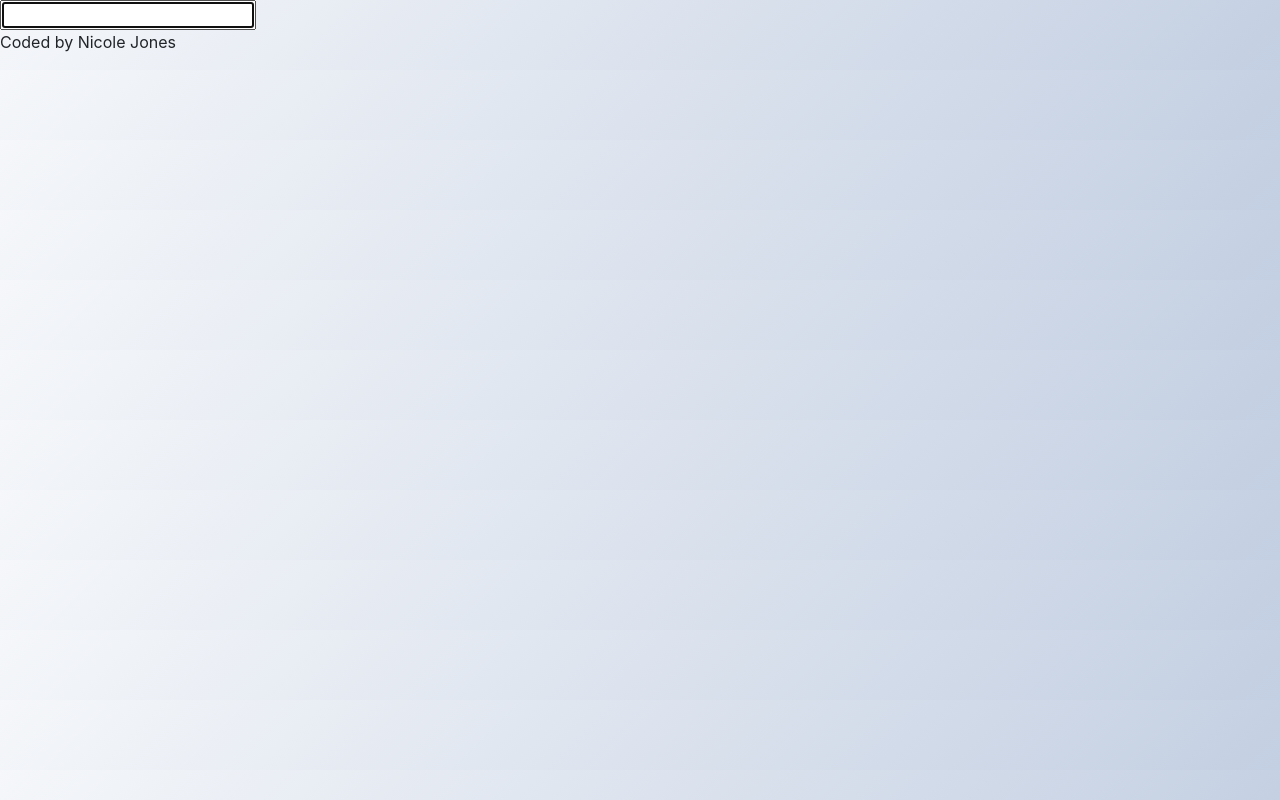
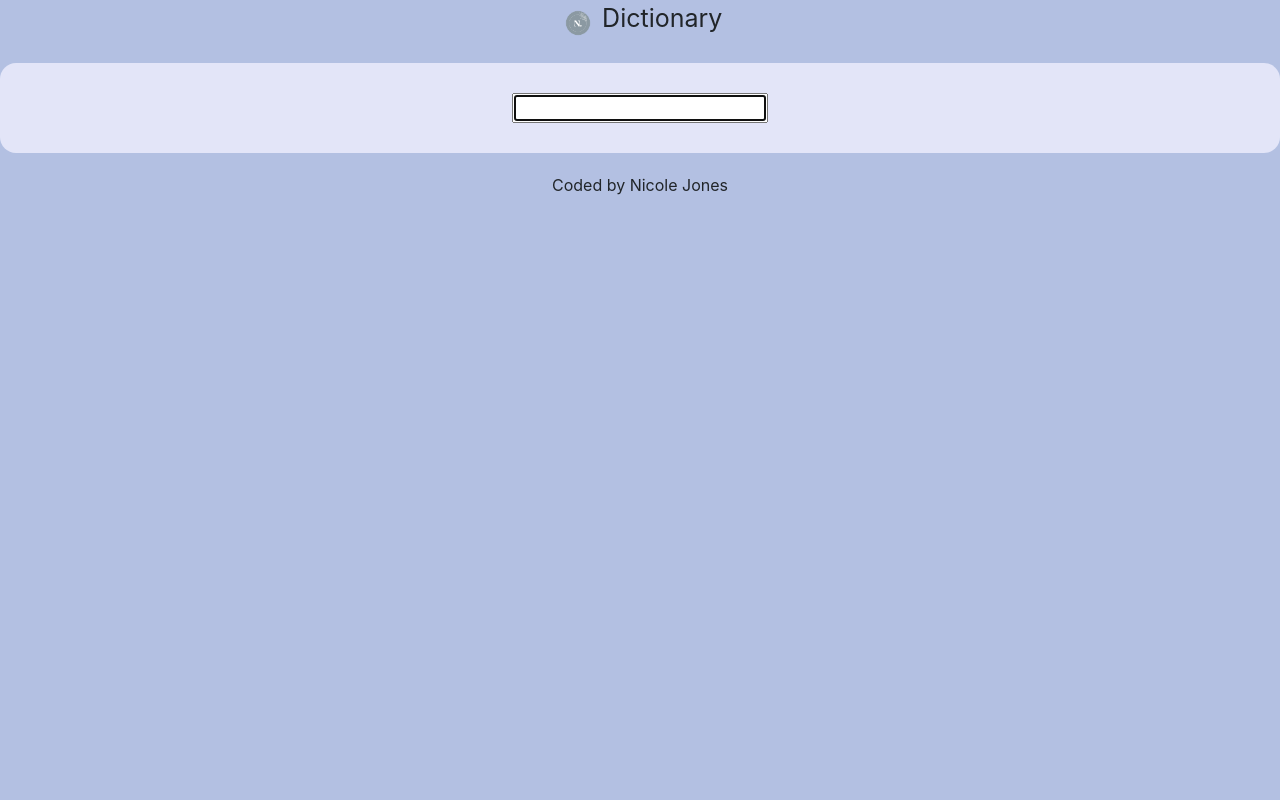
Before and after one commit to nicolemariej/dictionary-project, a React (Create React App) app: page / in a window 1280 px wide. Built offline with nearby package versions, Linux system fonts and the light colour scheme.

Commit message:
Improve styling

```diff
--- a/src/App.css
+++ b/src/App.css
@@ -1,3 +1,19 @@
 body {
-  background: linear-gradient(135deg, #f5f7fa 0%, #c3cfe2 100%);
+  background: rgb(179, 192, 226);
 }
+
+a {
+  color: rgb(139, 71, 160);
+}
+
+.App-logo {
+  max-width: 40px;
+}
+
+.title {
+  font-size: 25px;
+}
+
+.App {
+  text-align: center;
+}
--- a/src/App.js
+++ b/src/App.js
@@ -1,10 +1,17 @@
+import logo from "./logo.png";
 import "./App.css";
 import Dictionary from "./Dictionary";
 
 function App() {
   return (
     <div className="App">
-      <Dictionary />
+      <header className="App-header">
+        <img src={logo} className="App-logo img-fluid" alt="logo" />{" "}
+        <span className="title">Dictionary</span>
+      </header>
+      <main>
+        <Dictionary />
+      </main>
       <p>Coded by Nicole Jones</p>
     </div>
   );
--- a/src/Dictionary.css
+++ b/src/Dictionary.css
@@ -1,2 +1,7 @@
-.Dictionary {
+.Dictionary section {
+  padding: 30px;
+  border-radius: 16px;
+  background: rgb(227, 229, 248);
+  box-shadow: 0 10px 10px rga(0 0 0 / 10%);
+  margin: 20px 0;
 }
--- a/src/Dictionary.js
+++ b/src/Dictionary.js
@@ -25,9 +25,15 @@ export default function Dictionary() {
 
   return (
     <div className="Dictionary">
-      <form onSubmit={search}>
-        <input type="search" autoFocus={true} onChange={handleKeywordChange} />
-      </form>
+      <section>
+        <form onSubmit={search}>
+          <input
+            type="search"
+            autoFocus={true}
+            onChange={handleKeywordChange}
+          />
+        </form>
+      </section>
       <Results results={results} />
     </div>
   );
--- /dev/null
+++ b/src/Phonetic.css
@@ -0,0 +1,3 @@
+.Phonetic a:hover {
+  color: rgb(170, 81, 197);
+}
--- /dev/null
+++ b/src/Phonetic.js
@@ -0,0 +1,13 @@
+import React from "react";
+import "./Phonetic.css";
+
+export default function Phonetic(props) {
+  return (
+    <div className="Phonetic">
+      <a href={props.phonetic.audio} target="blank">
+        Listen
+      </a>
+      {props.phonetic.text}
+    </div>
+  );
+}
--- /dev/null
+++ b/src/Results.css
@@ -0,0 +1,9 @@
+.Results h2 {
+  font-size: 36px;
+  font-weight: bold;
+  line-height: 1.5;
+}
+
+.Results {
+  text-align: left;
+}
--- a/src/Results.js
+++ b/src/Results.js
@@ -1,17 +1,28 @@
 import React from "react";
 import Meaning from "./Meaning";
+import Phonetic from "./Phonetic";
+import "./Results.css";
 
 export default function Results(props) {
   if (props.results) {
     return (
       <div className="Results">
-        {" "}
-        <h2>{props.results.word}</h2>
+        <section>
+          {" "}
+          <h2>{props.results.word}</h2>
+          {props.results.phonetics.map(function (phonetic, index) {
+            return (
+              <div key={index}>
+                <Phonetic phonetic={phonetic} />
+              </div>
+            );
+          })}
+        </section>
         {props.results.meanings.map(function (meaning, index) {
           return (
-            <div key={index}>
+            <section key={index}>
               <Meaning meaning={meaning} />
-            </div>
+            </section>
           );
         })}
       </div>
```
Also changed, not shown: src/logo.png (added).
